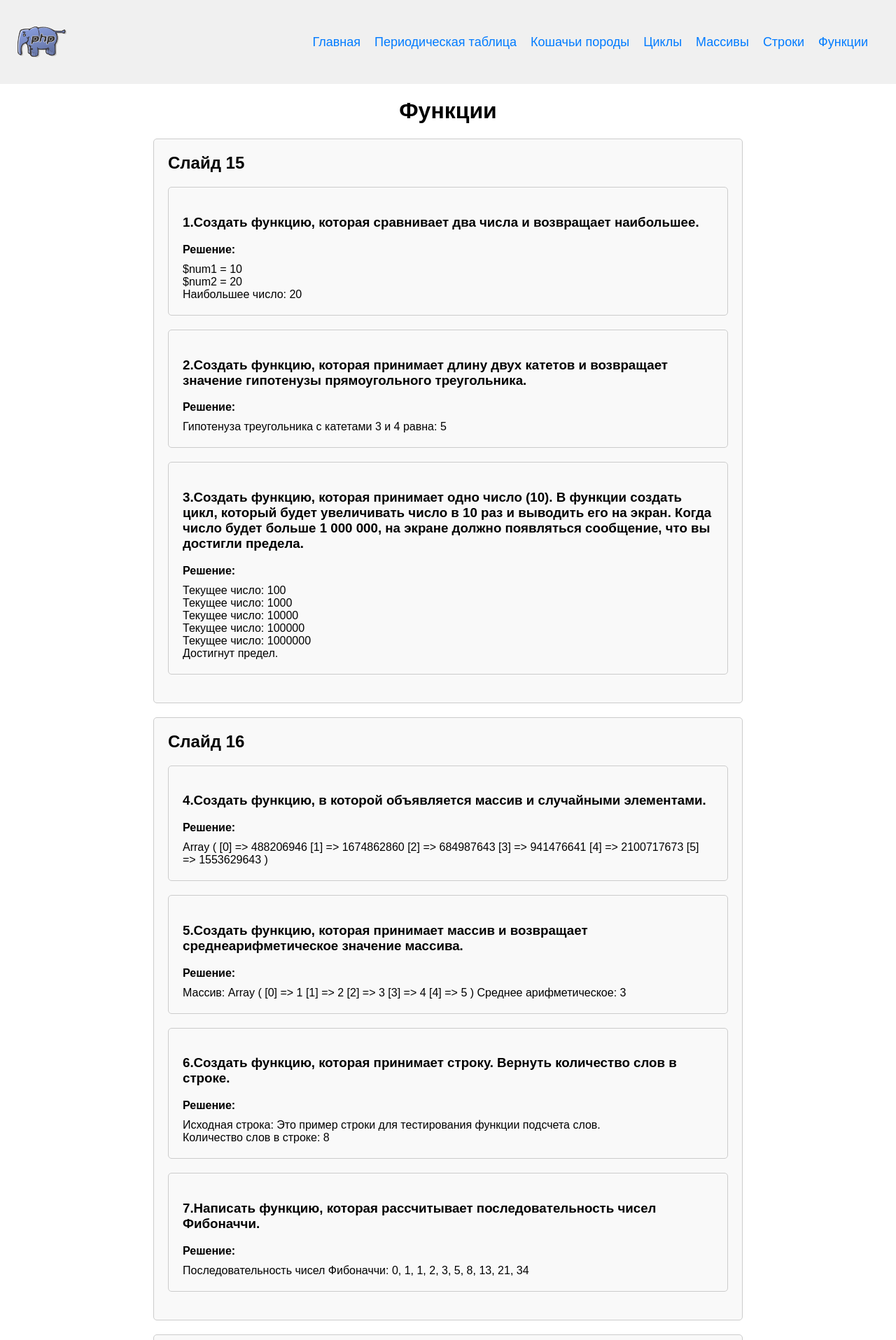
After one commit to IrinaZorina/fact16, a PHP site: page /functions.php in a window 1280 px wide. The commit adds this page. Shown: the top 1915 px of the page at 70% size. Run offline with PHP 8.4, Linux system fonts and the light colour scheme.

Commit message:
Делает домашнее задание по теме "Функции"

```diff
--- /dev/null
+++ b/functions.php
@@ -0,0 +1,13 @@
+<?php
+
+
+require_once('helpers.php');
+
+$page_content = include_template("function.php");
+$layout_content = include_template("layout.php", [
+    "content" => $page_content,
+    "css_file" => $css_file, // Передача переменной $css_file в шаблон layout.php
+]);
+
+// Выводим содержимое макета на экран
+print $layout_content;
--- /dev/null
+++ b/templates/function.php
@@ -0,0 +1,342 @@
+<main>
+    <h1>Функции</h1>
+    <section>
+        <h2>Слайд 15</h2>
+        <section>
+            <h3>1.Создать функцию, которая сравнивает два числа и возвращает наибольшее.
+            </h3>
+            <p>Решение:</p>
+            <?php
+            function max_number($num1, $num2)
+            {
+                if ($num1 > $num2) {
+                    return $num1;
+                } else {
+                    return $num2;
+                }
+            }
+
+            // Пример использования функции
+            $num1 = 10;
+            $num2 = 20;
+            echo "\$num1 = $num1<br>";
+            echo "\$num2 = $num2<br>";
+            echo "Наибольшее число: " . max_number($num1, $num2);
+
+            ?>
+        </section>
+        <section>
+            <h3>2.Создать функцию, которая принимает длину двух катетов и возвращает значение гипотенузы прямоугольного
+                треугольника.
+            </h3>
+            <p>Решение:</p>
+            <?php
+            function calculate_hypotenuse($side1, $side2)
+            {
+                // Используем теорему Пифагора для вычисления гипотенузы
+                $hypotenuse = sqrt($side1 ** 2 + $side2 ** 2);
+                return $hypotenuse;
+            }
+
+            // Пример использования функции
+            $side1 = 3;
+            $side2 = 4;
+            echo "Гипотенуза треугольника с катетами $side1 и $side2 равна: " . calculate_hypotenuse($side1, $side2);
+            ?>
+        </section>
+        <section>
+            <h3>3.Создать функцию, которая принимает одно число (10). В функции создать цикл, который будет увеличивать
+                число в 10 раз и выводить его на экран. Когда число будет больше 1 000 000, на экране должно появляться
+                сообщение, что вы достигли предела.
+
+            </h3>
+            <p>Решение:</p>
+            <?php
+            function increase_until_limit($number)
+            {
+                while ($number < 1000000) {
+                    $number *= 10;
+                    echo "Текущее число: $number<br>";
+                }
+                echo "Достигнут предел.";
+            }
+
+            // Пример использования функции
+            $start_number = 10;
+            increase_until_limit($start_number);
+            ?>
+        </section>
+    </section>
+    <section>
+        <h2>Слайд 16</h2>
+        <section>
+            <h3>4.Создать функцию, в которой объявляется массив и случайными элементами.
+            </h3>
+            <p>Решение:</p>
+            <?php
+            function create_random_array()
+            {
+                // Определяем случайное количество элементов в массиве (от 1 до 10)
+                $length = mt_rand(1, 10);
+
+                // Создаем пустой массив
+                $random_array = array();
+
+                // Заполняем массив случайными числами
+                for ($i = 0; $i < $length; $i++) {
+                    // Генерируем случайное число и добавляем его в массив
+                    $random_array[] = mt_rand();
+                }
+
+                // Возвращаем созданный массив
+                return $random_array;
+            }
+
+            // Пример использования функции
+            $my_array = create_random_array();
+            // Выводим массив на экран для просмотра его содержимого
+            print_r($my_array);
+
+            ?>
+        </section>
+        <section>
+            <h3>5.Создать функцию, которая принимает массив и возвращает среднеарифметическое значение массива.
+            </h3>
+            <p>Решение:</p>
+            <?php
+            function calculate_average($arr)
+            {
+                // Проверяем, что массив не пустой
+                if (empty($arr)) {
+                    return "Массив пустой";
+                }
+
+                // Выводим массив для просмотра его содержимого
+                echo "Массив: ";
+                print_r($arr);
+
+                // Суммируем все элементы массива
+                $sum = array_sum($arr);
+
+                // Вычисляем количество элементов в массиве
+                $count = count($arr);
+
+                // Вычисляем среднее арифметическое
+                $average = $sum / $count;
+
+                // Возвращаем среднее арифметическое
+                return $average;
+            }
+
+            // Пример использования функции
+            $array = [1, 2, 3, 4, 5];
+            echo "Среднее арифметическое: " . calculate_average($array);
+            ?>
+        </section>
+        <section>
+            <h3>6.Создать функцию, которая принимает строку. Вернуть количество слов в строке.
+            </h3>
+            <p>Решение:</p>
+            <?php
+            function count_words($string)
+            {
+                // Выводим исходную строку
+                echo "Исходная строка: " . $string . "<br>";
+
+                // Удаляем лишние пробелы в начале и в конце строки
+                $string = trim($string);
+
+                // Если строка пустая, возвращаем 0
+                if (empty($string)) {
+                    return 0;
+                }
+
+                // Разбиваем строку на слова с помощью пробелов как разделителя
+                $words = explode(" ", $string);
+
+                // Подсчитываем количество полученных слов
+                $word_count = count($words);
+
+                // Возвращаем количество слов
+                return $word_count;
+            }
+
+            // Пример использования функции
+            $string = "Это пример строки для тестирования функции подсчета слов.";
+            echo "Количество слов в строке: " . count_words($string);
+            ?>
+        </section>
+        <section>
+            <h3>7.Написать функцию, которая рассчитывает последовательность чисел Фибоначчи.
+            </h3>
+            <p>Решение:</p>
+            <?php
+            /*Последовательность чисел Фибоначчи - это числовая последовательность, где каждое следующее число в
+            последовательности является суммой двух предыдущих чисел. Формально она определяется рекуррентным соотношением:
+            F(n) = F(n-1) + F(n-2)
+            где F(n) - n-е число в последовательности Фибоначчи, F(0) = 0 и F(1) = 1.
+            Таким образом, начиная с нулевого и первого числа (0 и 1), последующие числа будут равны:
+            [0, 1, 1, 2, 3, 5, 8, 13, 21, 34, 55, ...]
+             Каждое число в этой последовательности получается путем сложения двух предыдущих чисел.
+            Эта последовательность названа в честь итальянского математика Леонардо Пизанского,
+            который был известен как Фибоначчи.*/
+            // Объявление функции fibonacci
+            function fibonacci($n)
+            {
+                // Создание массива для хранения последовательности чисел Фибоначчи
+                $fib = array();
+                // Установка начальных значений для первых двух чисел Фибоначчи
+                $fib[0] = 0;
+                $fib[1] = 1;
+                //Запускаем цикл for, начиная с индекса 2 (так как первые два числа уже определены)
+                for ($i = 2; $i < $n; $i++) {
+                    // Рекуррентное соотношение Фибоначчи: F(n) = F(n-1) + F(n-2)
+                    $fib[$i] = $fib[$i - 1] + $fib[$i - 2];
+                }
+
+                // Возвращение массива с последовательностью чисел Фибоначчи
+                return $fib;
+            }
+
+            // Пример использования функции для вывода первых 10 чисел Фибоначчи
+            $Fibonacci_number_row = fibonacci(10);
+            echo "Последовательность чисел Фибоначчи: " . implode(", ", $Fibonacci_number_row);
+            ?>
+        </section>
+    </section>
+    <section>
+        <h2>Слайд 17</h2>
+        <section>
+            <h3>1.Создайте функцию, которая принимает одномерный массив и возвращает массив, заполненный случайными
+                числами.
+            </h3>
+            <p>Решение:</p>
+            <?php
+            function fill_with_random_numbers($array_length)
+            {
+                $random_array = array();
+                for ($i = 0; $i < $array_length; $i++) {
+                    // Генерируем случайное число и добавляем его в массив
+                    $random_array[] = mt_rand();
+                }
+                return $random_array;
+            }
+
+            // Пример использования функции
+            $array_length = 10; // длина массива
+            $random_array = fill_with_random_numbers($array_length);
+
+            // Выводим массив на экран для просмотра его содержимого
+            echo "Массив, заполненный случайными числами: ";
+            print_r($random_array);
+            ?>
+        </section>
+        <section>
+            <h3>2.Дана строка «HTML, CSS, PHP, BITRIX». Написать функцию, которая определит количество слов строке.
+            </h3>
+            <p>Решение:</p>
+            <?php
+            function count_words_in_string($string)
+            {
+                // Выводим исходную строку для просмотра ее содержимого
+                echo "Исходная строка: " . $string . "<br>";
+
+                // Разбиваем строку на слова с помощью пробелов как разделителя
+                $words = explode(" ", $string);
+
+                // Подсчитываем количество слов
+                $word_count = count($words);
+
+                // Возвращаем количество слов
+                return $word_count;
+            }
+
+            // Пример использования функции
+            $string = "HTML, CSS, PHP, BITRIX";
+            echo "Количество слов в строке: " . count_words_in_string($string);
+            ?>
+        </section>
+        <section>
+            <h3>3.Дана строка «HTML, CSS, PHP, BITRIX». Написать функцию, которая выведет в обратном порядке буквы
+                («XIRTIB ,PHP … »).
+            </h3>
+            <p>Решение:</p>
+            <?php
+            function reverse_string_letters($string)
+            {
+                // Выводим исходную строку для просмотра ее содержимого
+                echo "Исходная строка: " . $string . "<br>";
+
+                // Разбиваем строку на отдельные символы
+                $letters = str_split($string);
+
+                // Переворачиваем массив символов
+                $reversed_letters = array_reverse($letters);
+
+                // Объединяем символы обратно в строку
+                $reversed_string = implode("", $reversed_letters);
+
+                // Возвращаем перевернутую строку
+                return $reversed_string;
+            }
+
+            // Пример использования функции
+            $string = "HTML, CSS, PHP, BITRIX";
+            echo "Строка в обратном порядке: " . reverse_string_letters($string);
+
+            ?>
+        </section>
+        <section>
+            <h3>4.Дана строка «HTML, CSS, PHP, BITRIX». Написать функцию, которая выводит на экран длину строки.
+
+            </h3>
+            <p>Решение:</p>
+            <?php
+            function print_string_length($string)
+            {
+                // Выводим строку
+                echo "Строка: " . $string . "<br>";
+
+                // Получаем длину строки с помощью функции mb_strlen()
+                $length = mb_strlen($string);
+
+                // Выводим длину строки на экран
+                echo "Длина строки: " . $length;
+            }
+
+            // Пример использования функции
+            $string = "HTML, CSS, PHP, BITRIX";
+            print_string_length($string);
+            ?>
+        </section>
+        <section>
+            <h3>5.Дана строка «HTML, CSS, PHP, BITRIX». Написать функцию, которая выводит каждую букву на новую строку
+            </h3>
+            <p>Решение:</p>
+            <?php
+            function print_string_and_each_letter_new_line($string) {
+                // Удаляем запятые из строки
+                $string = str_replace(",", "", $string);
+
+                // Выводим строку
+                echo "Строка: " . $string . "<br>";
+
+                // Проходимся по каждому символу строки
+                for ($i = 0; $i < mb_strlen($string); $i++) {
+                    // Получаем очередной символ
+                    $letter = mb_substr($string, $i, 1);
+                    // Выводим символ на новой строке
+                    echo $letter . "<br>";
+                }
+            }
+
+            // Пример использования функции
+            $string = "HTML, CSS, PHP, BITRIX";
+            print_string_and_each_letter_new_line($string);
+
+
+            ?>
+        </section>
+    </section>
+    </section>
+</main>
--- a/templates/layout.php
+++ b/templates/layout.php
@@ -29,6 +29,7 @@
                 <li><a href="cycles.php">Циклы</a></li>
                 <li><a href="arrays.php">Массивы</a></li>
                 <li><a href="strings.php">Строки</a></li>
+                <li><a href="functions.php">Функции</a></li>
                 <!-- Другие пункты меню, если есть -->
             </ul>
         </nav>
```
